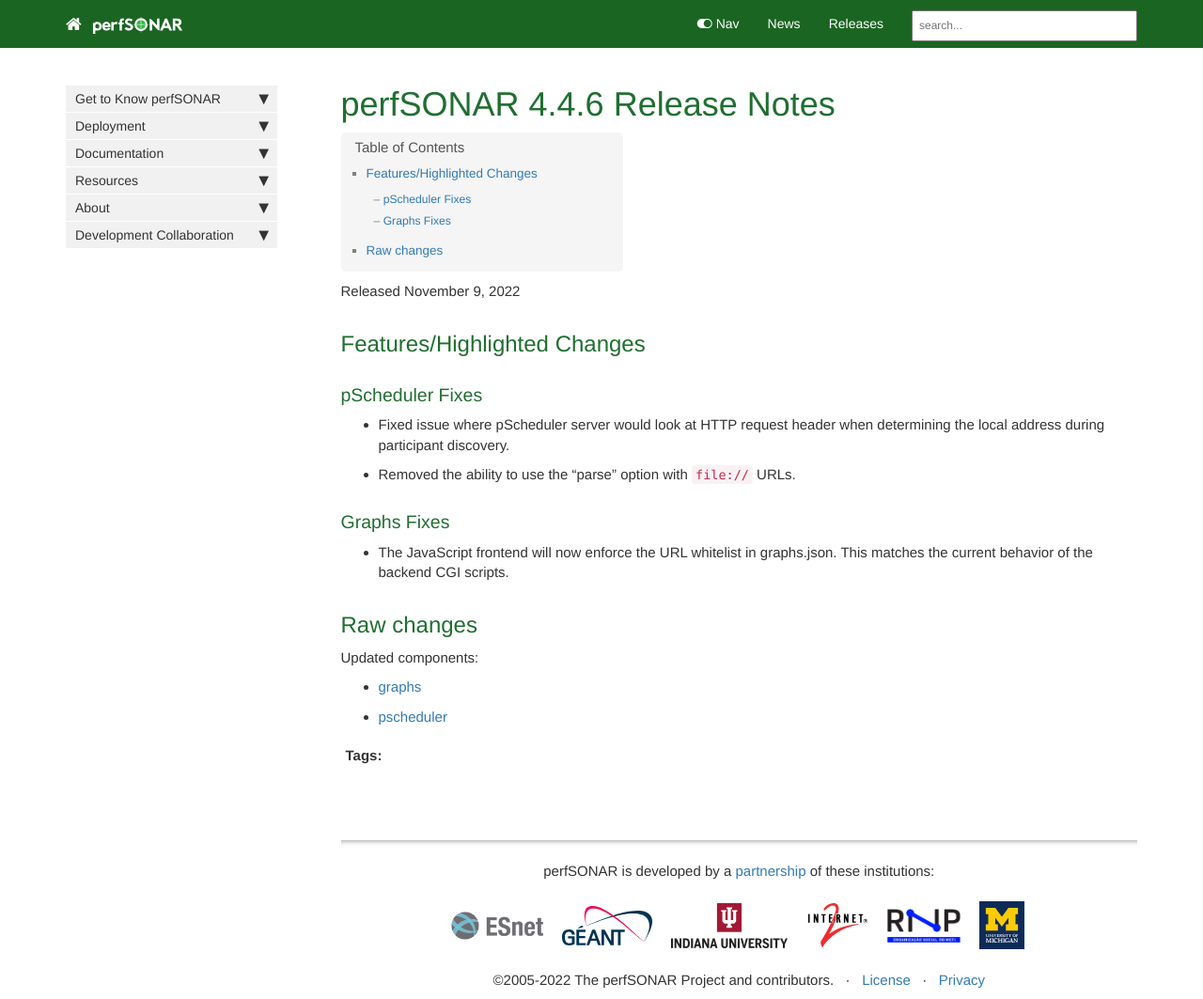
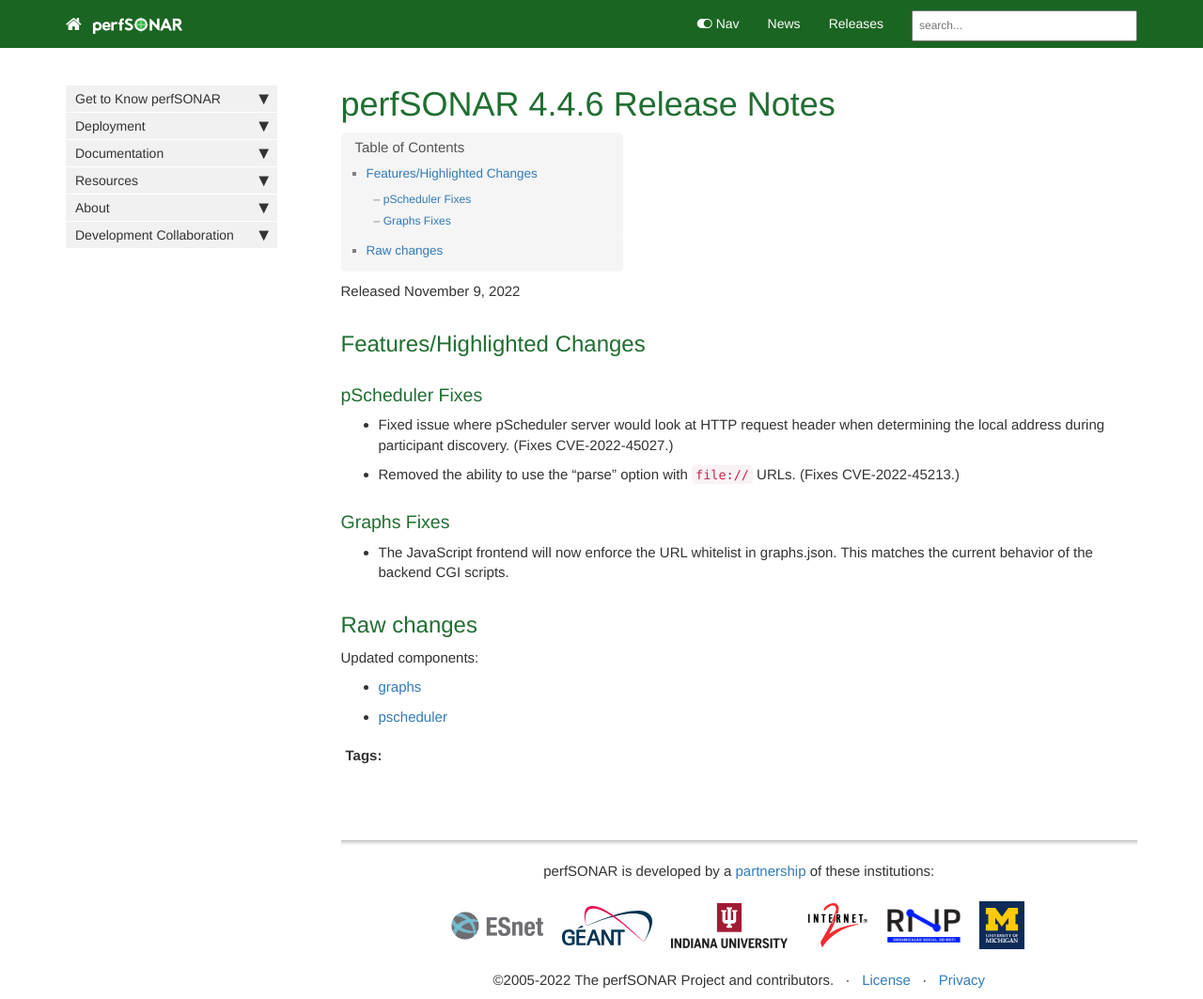
Before and after one commit to perfsonar/website, a Jekyll site: the page built from _releasenotes/2022-11-09-4.4.6.md, in a window 1280 px wide. Shown: the whole page at 94% size. Built offline with Jekyll 4.4.1, drawn with Linux system fonts in a browser that asks for light colours; comment, search, counter and statistics services are not loaded.

Commit message:
Update 2022-11-09-4.4.6.md

```diff
--- a/_releasenotes/2022-11-09-4.4.6.md
+++ b/_releasenotes/2022-11-09-4.4.6.md
@@ -9,8 +9,8 @@ Released {{ page.date | date: "%B %-d, %Y"}}
 Features/Highlighted Changes
 --------
 ### pScheduler Fixes
-- Fixed issue where pScheduler server would look at HTTP request header when determining the local address during participant discovery.
-- Removed the ability to use the "parse" option with `file://` URLs.
+- Fixed issue where pScheduler server would look at HTTP request header when determining the local address during participant discovery.  (Fixes CVE-2022-45027.)
+- Removed the ability to use the "parse" option with `file://` URLs.  (Fixes CVE-2022-45213.)
 
 ### Graphs Fixes
 - The JavaScript frontend will now enforce the URL whitelist in graphs.json. This matches the current behavior of the backend CGI scripts.
```
